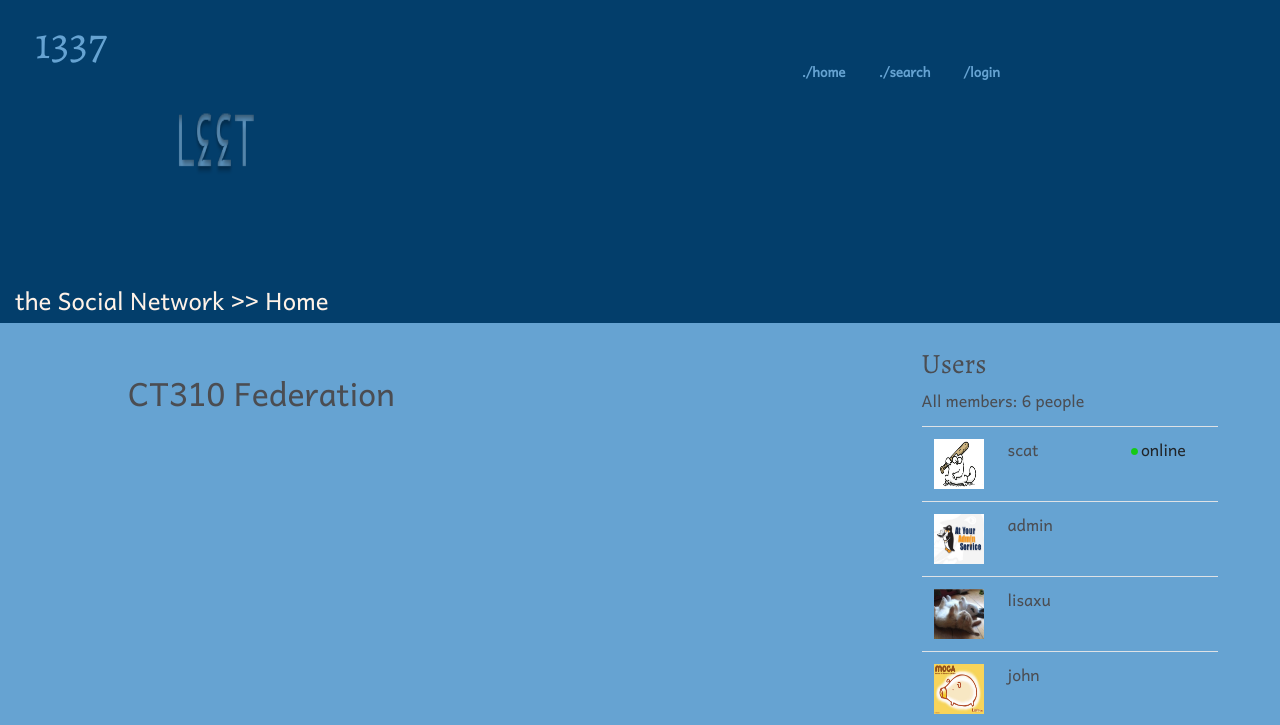
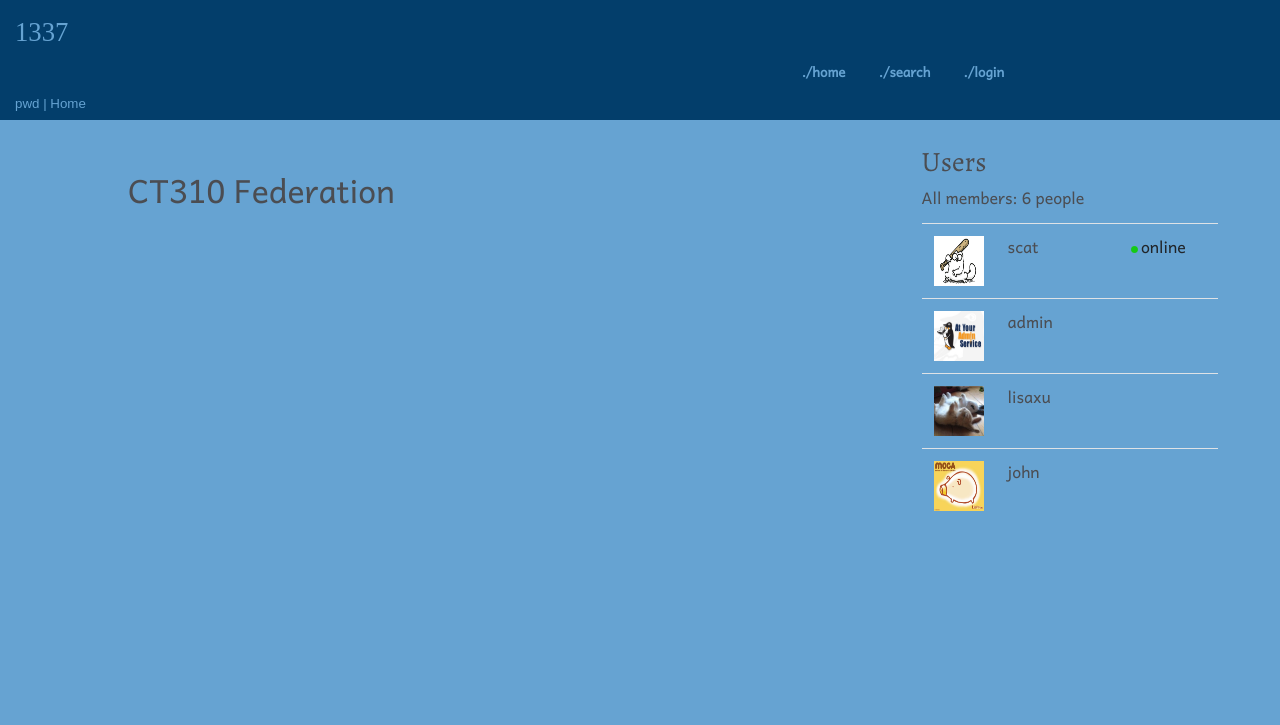
Before and after one commit to hartmana/ct310_p3, a PHP site: page / in a window 1280 px wide. Shown: the top 725 px of the page. Run offline with PHP 8.4, Linux system fonts and the light colour scheme; data comes from the database, SQL or seed files in the repository; both versions use the stored data as it was after the commit; some libraries are stand-ins or nearby versions; some web fonts are replaced; grey boxes are pictures that could not be loaded.

Commit message:
No logo yet (looked too shitty on the browser), BUT all is well and working.

```diff
--- a/css/style.css
+++ b/css/style.css
@@ -47,7 +47,8 @@ header {
 }
 
 #logo {
-    width: 90px;
+    width: 175px;
+    height: 100px;
     padding-bottom: 10px;
 }
 
@@ -56,20 +57,22 @@ header input {
     margin-right: 20px;
 }
 
-header h2, header h4 {
+header h4 {
     float: left;
-    color: #FFF2E7;
-    padding-right: 10px;
+    color: #66A3D2;
+    /*padding-right: 10px;*/
     text-align: center;
-    font-family: "normal", Arial;
+    font-family: "logo", Arial;
+    font-size: 10pt;
 }
 
 header h2 {
-    font-family: slim;
-    font-size: 45px;
+    font-family: logo;
+    float: left;
+    font-size: 20pt;
     /*color: #ff9933;*/
     color: #66A3D2;
-    padding-left: 20px;
+    /*padding-left: 20px;*/
 }
 
 nav {
@@ -468,3 +471,8 @@ div.save-success {
     font-family: normal;
     src: url(AndBasR.ttf);
 }
+
+@font-face {
+    font-family: logo;
+    src: url(PTC55F.ttf);
+}
--- a/php/inc/header.php
+++ b/php/inc/header.php
@@ -26,9 +26,9 @@ $dbh = new DBHelper();
         <div class="row">
             <div class="col-md-7">
                 <h2>1337</h2>
-                <img src="/images/l33t-logo-small.png" height="250" width="200" alt="L33T">
-                <a href="index.php"> </a><br><br>
-                <h4>  <?php echo "  the Social Network >> " . $title; ?> </h4>
+                <!--                <img id="logo" src="images/l33t-logo-small.png" width="300" height="200" alt="L33T S4UC3" />-->
+                <a href="index.php"> </a><br><br><br><br>
+                <h4>  <?php echo "  pwd | " . $title; ?> </h4>
             </div>
             <div id="nav">
                 <nav>
@@ -70,7 +70,7 @@ $dbh = new DBHelper();
                     <?php
                     }else{
                     ?>
-                    <li><a href="./login.php">/login</a>
+                    <li><a href="./login.php">./login</a>
                         <?php
                         }
                         ?>
```
Also changed, not shown: images/l33t-logo-small.png, php/db/socialnetwork.db.
